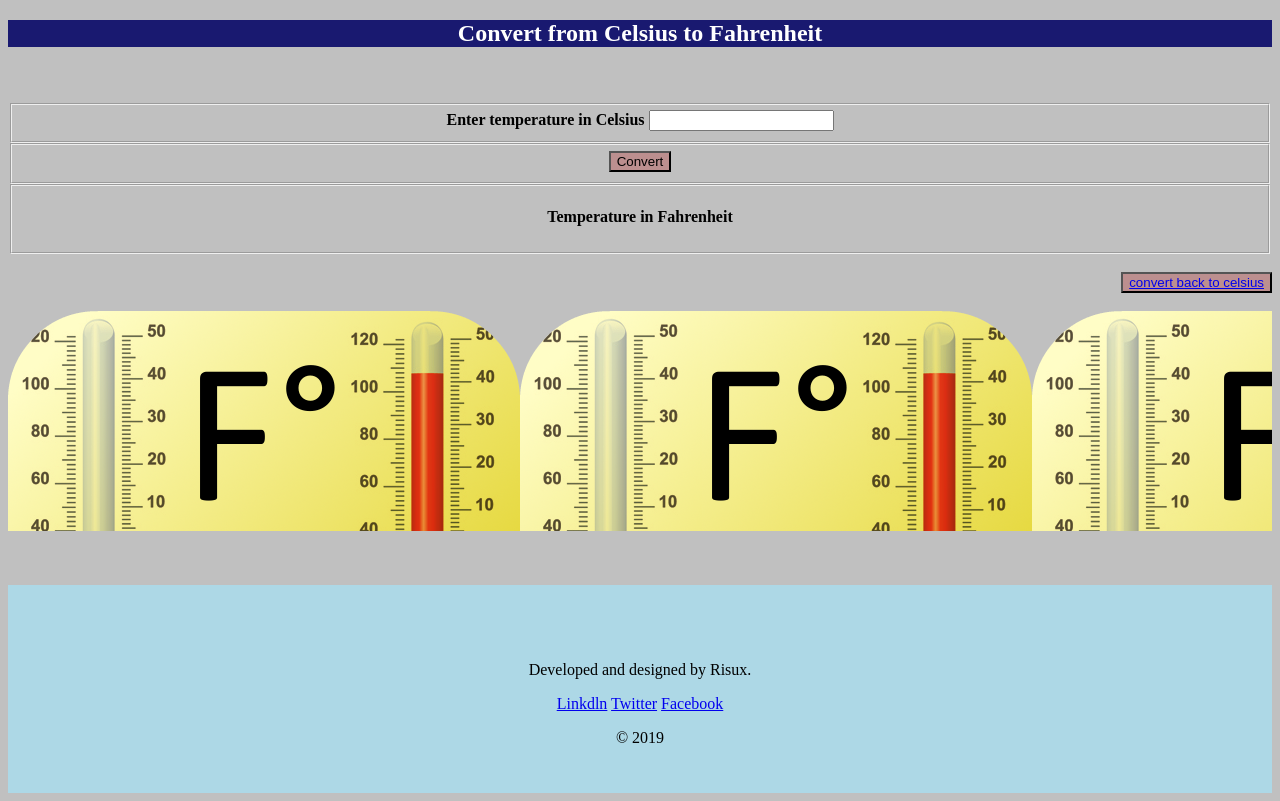
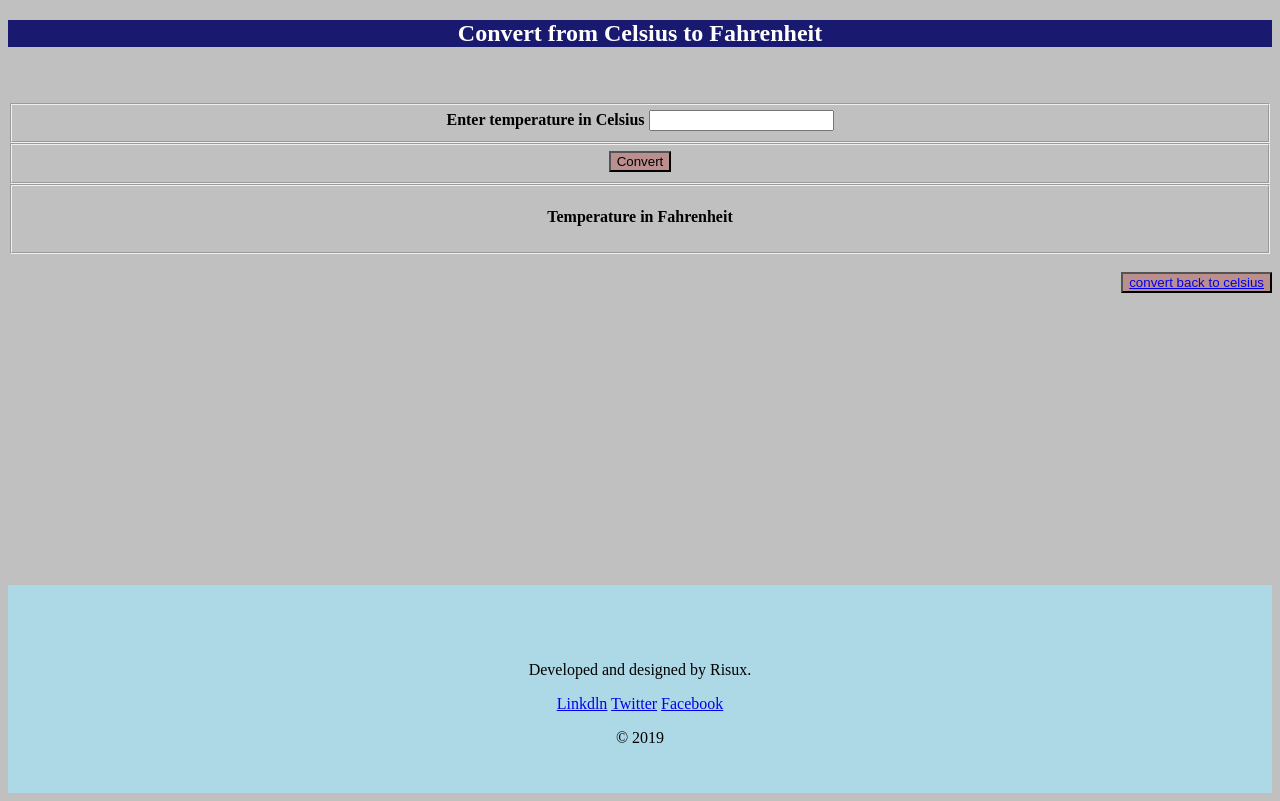
Before and after one commit to tech-doctor/tech-doctor.github.io, a plain HTML site: page Temperature/conversion2/conversion2.html in a window 1280 px wide. Drawn offline with Linux system fonts and the light colour scheme.

Commit message:
Update conversion2.css

```diff
--- a/Temperature/conversion2/conversion2.css
+++ b/Temperature/conversion2/conversion2.css
@@ -20,7 +20,6 @@
 }
 
 .pics{
-    background-image: url(Interconversion2.jpg);
     padding: 110px;
 }
 
```
